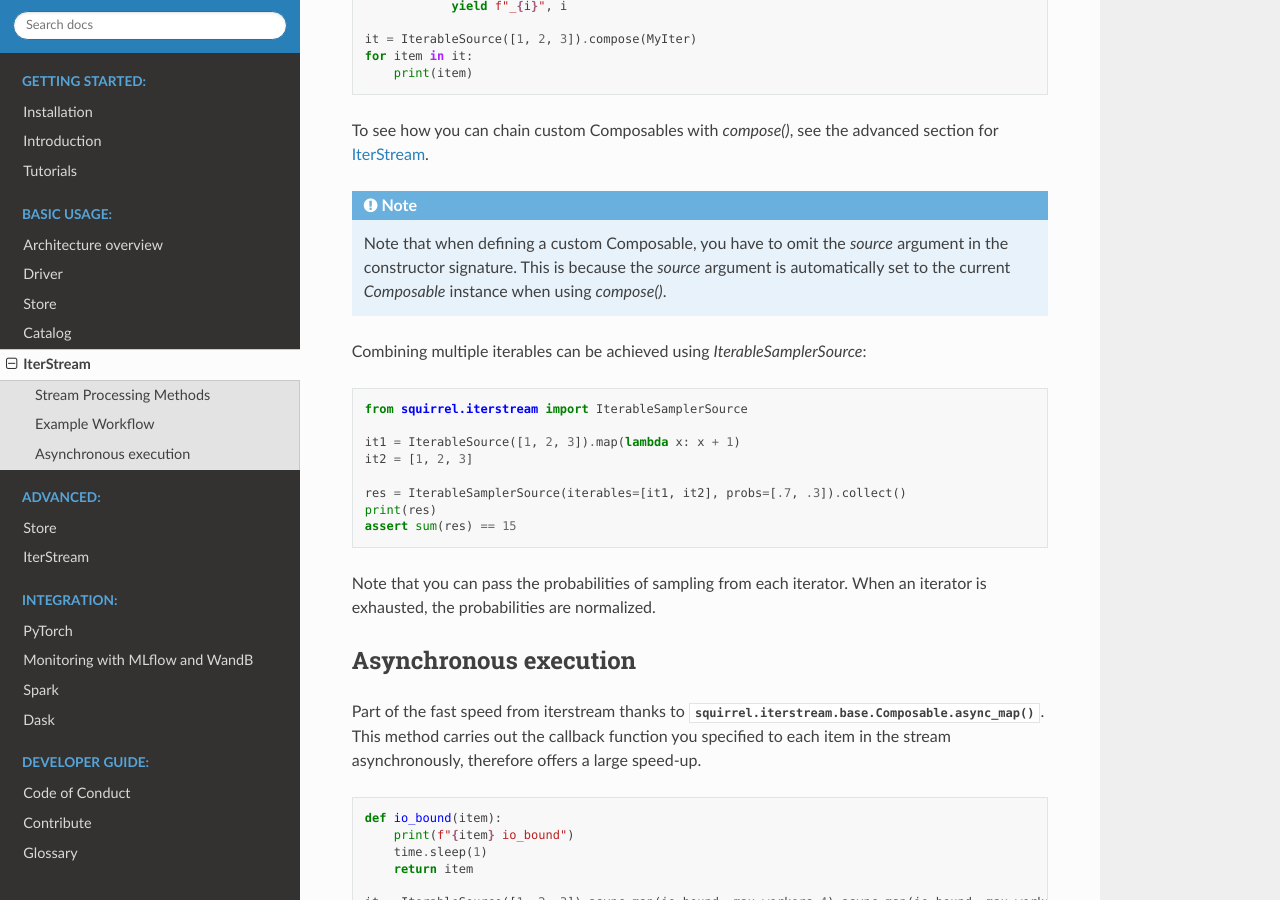
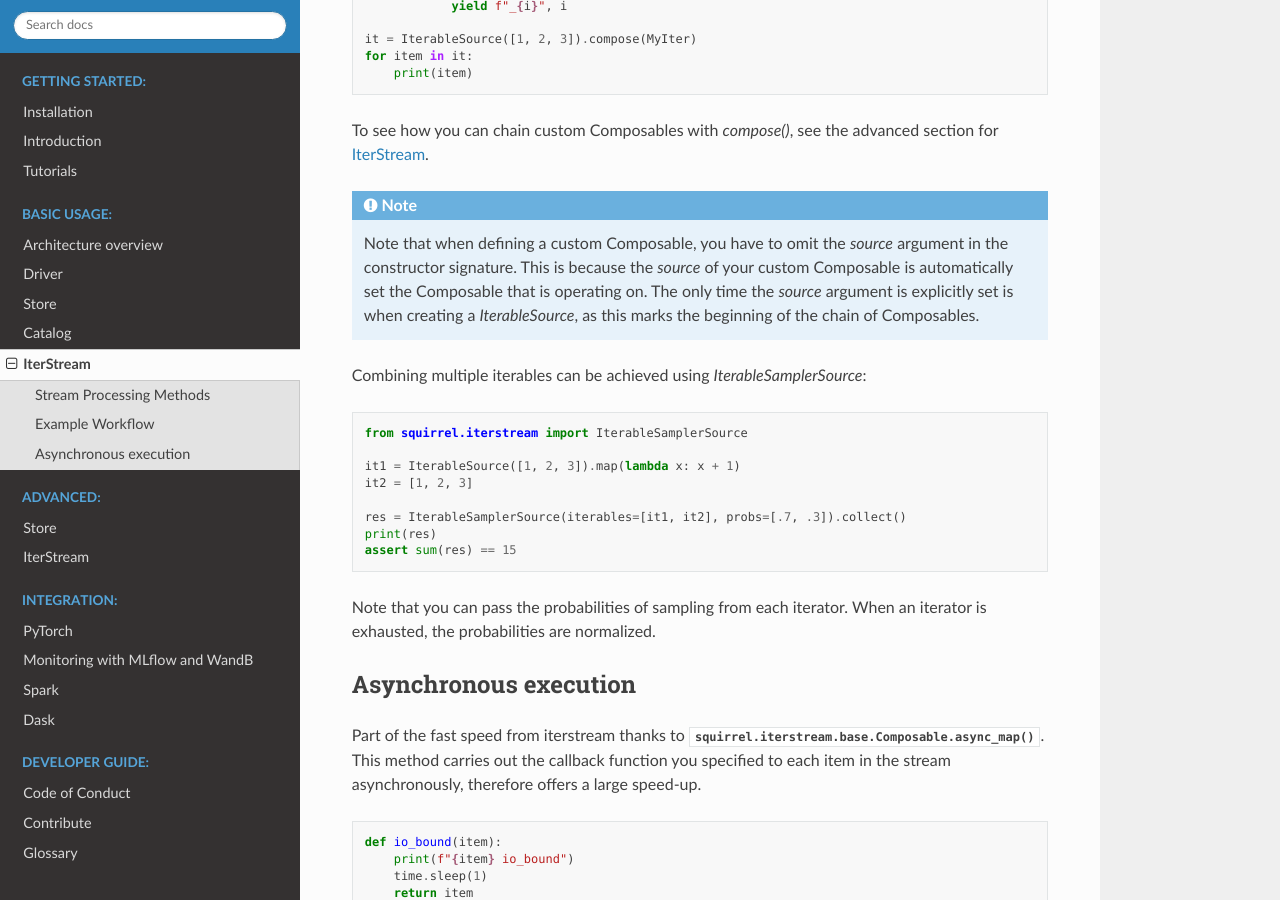
Before and after one commit to merantix-momentum/squirrel-core, a Sphinx documentation site: the page built from docs/usage/iterstream.rst, in a window 1280 px wide and 900 px high, scrolled down 1381 px. Built offline with Sphinx 7.4.7 and the Read the Docs theme 2.0.0, drawn with Linux system fonts in a browser that asks for light colours; the version number is read from the project's files by our own code; some of the changed text lies outside the part shown.

Commit message:
fix small errors in doc; adapt docs to new compose()

```diff
--- a/docs/advanced/iterstream.rst
+++ b/docs/advanced/iterstream.rst
@@ -88,7 +88,7 @@ Output::
 Similar as before, the execution is done lazily and each transformation returns a Composable object. The only difference is that we wrap the function inside a custom :py:class:`Composable`
 class. Writing custom Composable classes allows us to modify the iteration process. Some use-cases for custom Composables include:
 
-    #. We need to instantiate an expensive resource such as a database connection or a R-CNN feature extractor only once for the entire stream instead of once per item. In this case it is advisable to instantiate this resource in the `__iter__` method of your custom class. One advantage is that the object is only instantiated once iterating over the stream starts. Additionally, if this resource is a non-picklable object, the stream can still be pickled before the iteration starts (e.g. in the multiprocessing context).
+    #. We need to instantiate an expensive resource such as a database connection or a CNN feature extractor only once for the entire stream instead of once per item. In this case it is advisable to instantiate this resource in the `__iter__` method of your custom class. One advantage is that the object is only instantiated once iterating over the stream starts. Additionally, if this resource is a non-picklable object, the stream can still be pickled before the iteration starts (e.g. in the multiprocessing context).
 
 
     #. When a very complex  stream processing is needed that is hard to achieve with standard methods.
--- a/docs/usage/iterstream.rst
+++ b/docs/usage/iterstream.rst
@@ -69,7 +69,9 @@ To see how you can chain custom Composables with `compose()`, see the advanced s
 .. note::
 
     Note that when defining a custom Composable, you have to omit the `source` argument in the constructor signature.
-    This is because the `source` argument is automatically set to the current `Composable` instance when using `compose()`.
+    This is because the `source` of your custom Composable is automatically set the Composable that is operating on.
+    The only time the `source` argument is explicitly set is when creating a `IterableSource`,
+    as this marks the beginning of the chain of Composables.
 
 Combining multiple iterables can be achieved using `IterableSamplerSource`:
 
```
Also changed, not shown: other parts of docs/advanced/iterstream.rst (+1 -1 lines), other parts of docs/usage/iterstream.rst (+1 -1 lines).
